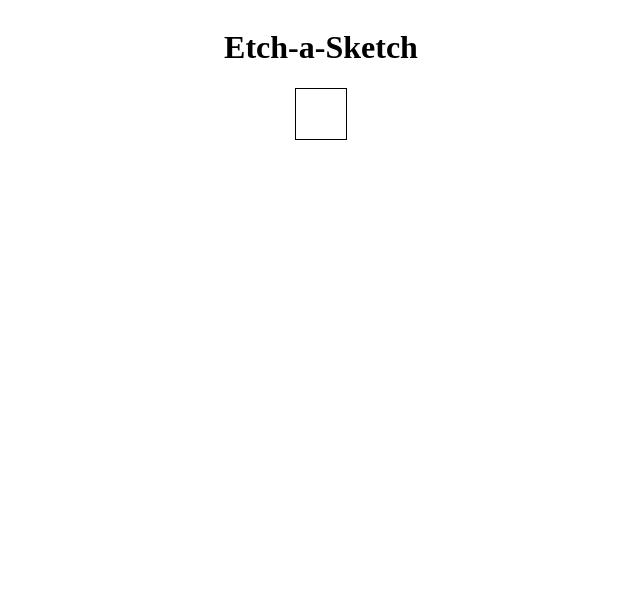
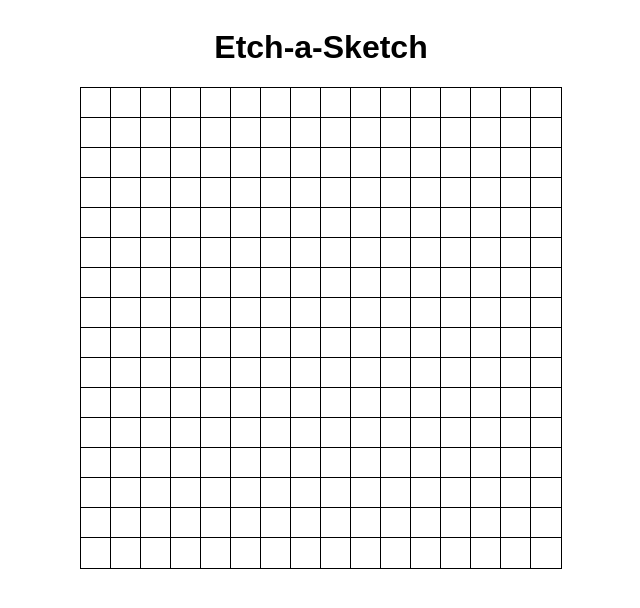
Before and after one commit to des-ant/2021-top-etch-a-sketch, a plain HTML site: page index.html in a window 1280 px wide. Shown: the whole page, without its empty margins (319-959 px from the left). Drawn offline with Linux system fonts and the light colour scheme.

Commit message:
Added hover effect, grid changes color on mouse enter

```diff
--- a/scripts/script.js
+++ b/scripts/script.js
@@ -3,11 +3,29 @@
  */
 function makeGrid() {
   const divSketch = document.querySelector('#container-sketch');
-  // Create square div
-  const divSquare = document.createElement('div');
-  divSquare.classList.add('grid-square');
-  divSketch.appendChild(divSquare);
+  for (let i = 0; i < 16; i++) {
+    for (let j = 0; j < 16; j++) {
+      // Create square div
+      const divSquare = document.createElement('div');
+      divSquare.classList.add('grid-square');
+
+      // Change color of square when mouse hovers over
+      divSquare.addEventListener('mouseenter', (e) => changeBgColorOnHover(e));
+
+      // Add to sketch container div
+      divSketch.appendChild(divSquare);
+    }
+  }
 }
 
 // Make 16*16 grid on load
 makeGrid();
+
+/**
+ * Change color of div on when mouse hovers over it
+ * @param  {event} e Mouse enter event
+ */
+function changeBgColorOnHover(e) {
+  const gridHovered = e.currentTarget;
+  gridHovered.classList.add('grid-square-enter');
+}
--- a/styles/styles.css
+++ b/styles/styles.css
@@ -2,11 +2,23 @@
   display: flex;
   flex-direction: column;
   align-items: center;
+  font-family: Arial, Helvetica, sans-serif;
+}
+
+#container-sketch {
+  display: grid;
+  grid-template-columns: repeat(16, 1fr);
+  grid-template-rows: repeat(16, 1fr);
+  box-sizing: border-box;
 }
 
 .grid-square {
-  border: 1px solid black;
+  width: 30px;
+  height: 30px;
   background-color: white;
-  width: 50px;
-  height: 50px;
+  outline: 1px solid black;
 }
+
+.grid-square-enter {
+  background-color: black;
+}
```
